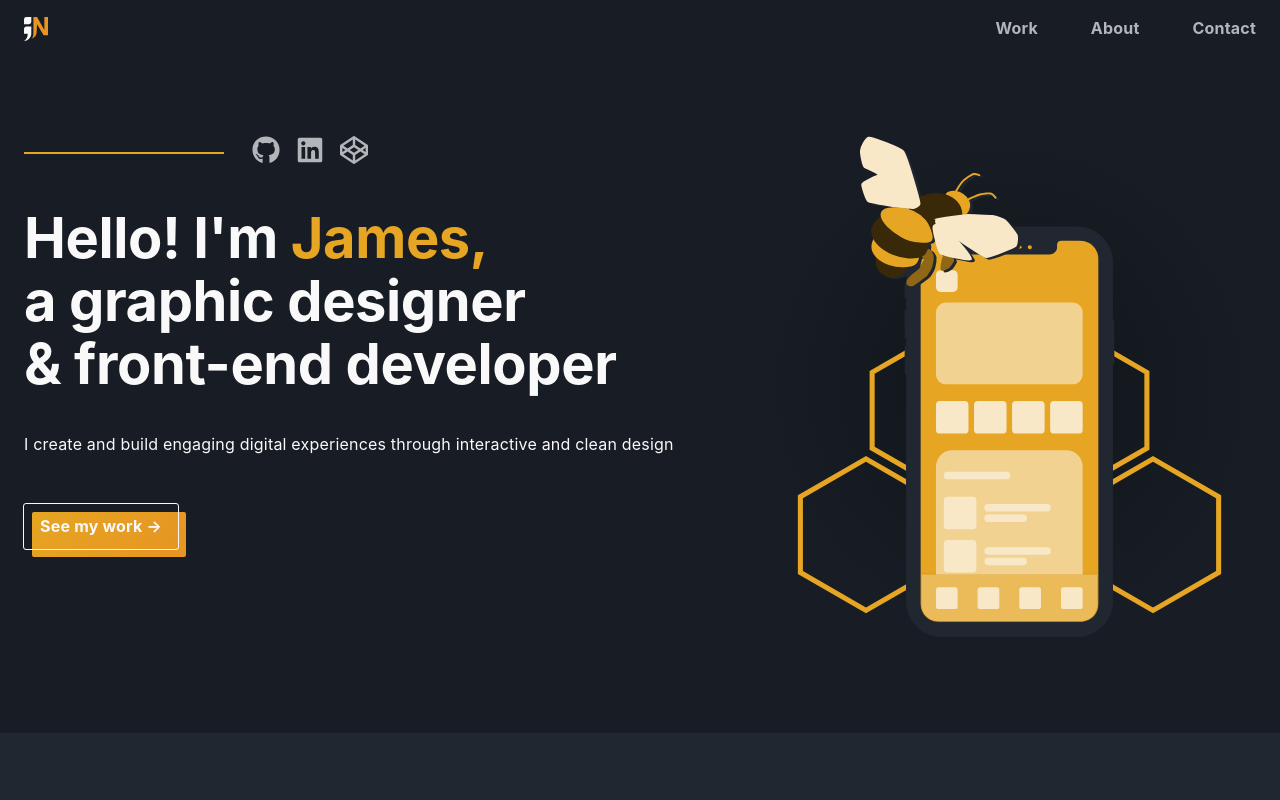
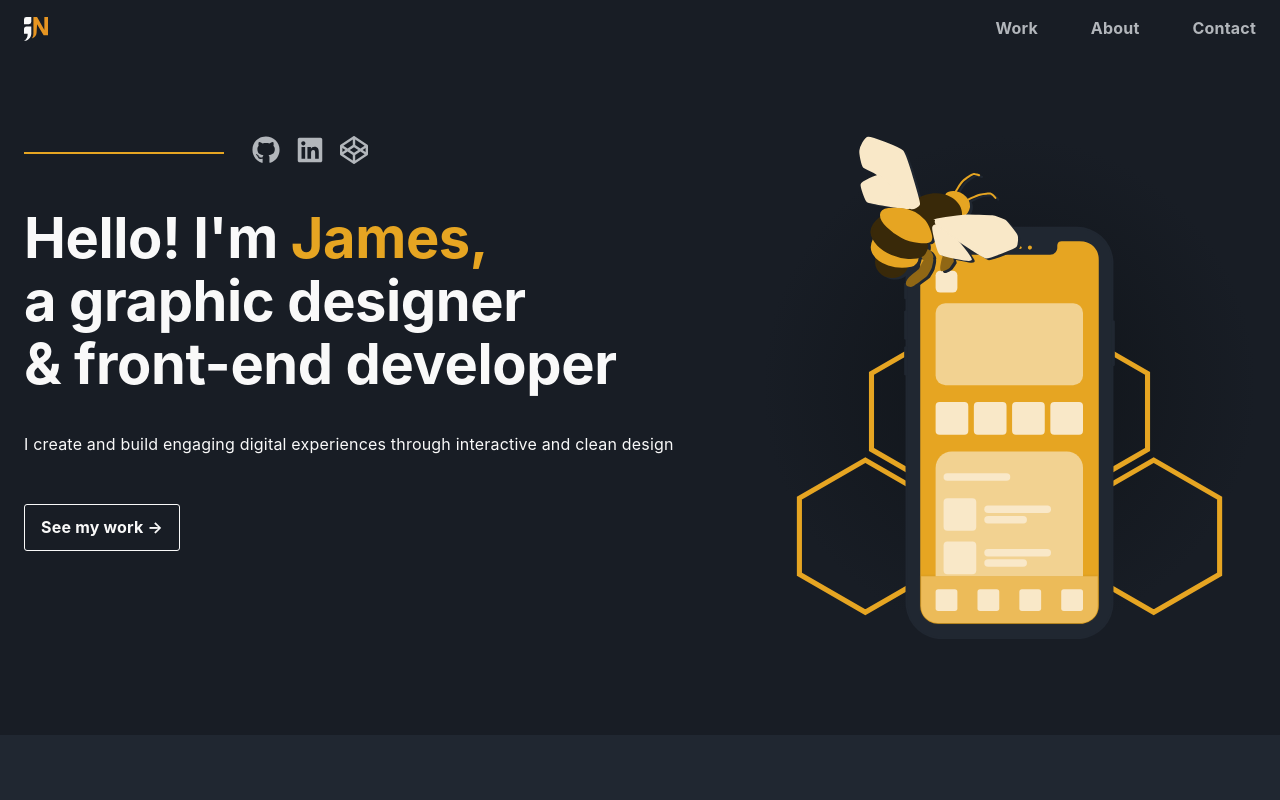
Before and after one commit to NeffCodes/Portfolio-v2.0, a Next.js app: page / in a window 1280 px wide. Shown: the top 800 px of the page. Built offline with nearby package versions, Linux system fonts and the light colour scheme.

Commit message:
Change Button styling

```diff
--- a/src/common/components/button/Button.module.css
+++ b/src/common/components/button/Button.module.css
@@ -1,18 +1,15 @@
 .button {
   position: relative;
-  z-index: 1;
   display: inline-block;
-  width:max-content;
-  margin-right: 0.5rem;
-  margin-bottom: 0.5rem;
+  width: max-content;
+  margin: 0 0.5rem 0.5rem 0;
   padding: 0.7rem 1rem;
-  border-radius: 2px;
-  outline: 1px solid var(--white);
-  cursor: pointer;
-  background-color: transparent;
+  border-radius: 3px;
+  border: 1px solid var(--white);
+  cursor:pointer;
   font-weight: bold;
   color: var(--white);
-  transition: 0.2s;
+  transition: 0.2s ease;
   user-select: none;
   -webkit-user-select: none;
   touch-action: manipulation;
@@ -33,10 +30,10 @@
 .button:after {
   content:'';
   position:absolute;
-  top: 0.5rem;
-  left: 0.5rem;
+  top:0;
+  left:0;
   z-index: -2;
-  width: 100%;
+  width: 0;
   height: 100%;
   border-radius: 2px;
   background: linear-gradient(135deg, var(--orange) 0%, var(--orange-dark) 100%);
@@ -44,15 +41,21 @@
   pointer-events: none;
 }
 
-.button:hover,.button:focus {
-  outline-color: var(--orange-dark)
+.button:hover, .button:focus {
+  border-color: var(--orange-dark);
+  scale: 1.05;
+  box-shadow: 0 10 10px var(--navy-dark);
+}
+
+.button:hover::after, .button:focus::after {
+  width: 100%;
 }
 
 .button:hover::before, .button:focus::before {
   width: calc(100% - 3rem);
 }
 
-.button:hover::after, .button:focus::after {
-  top: 0;
-  left: 0;
+.button:active {
+  scale:0.98;
+  box-shadow: none;
 }
```
